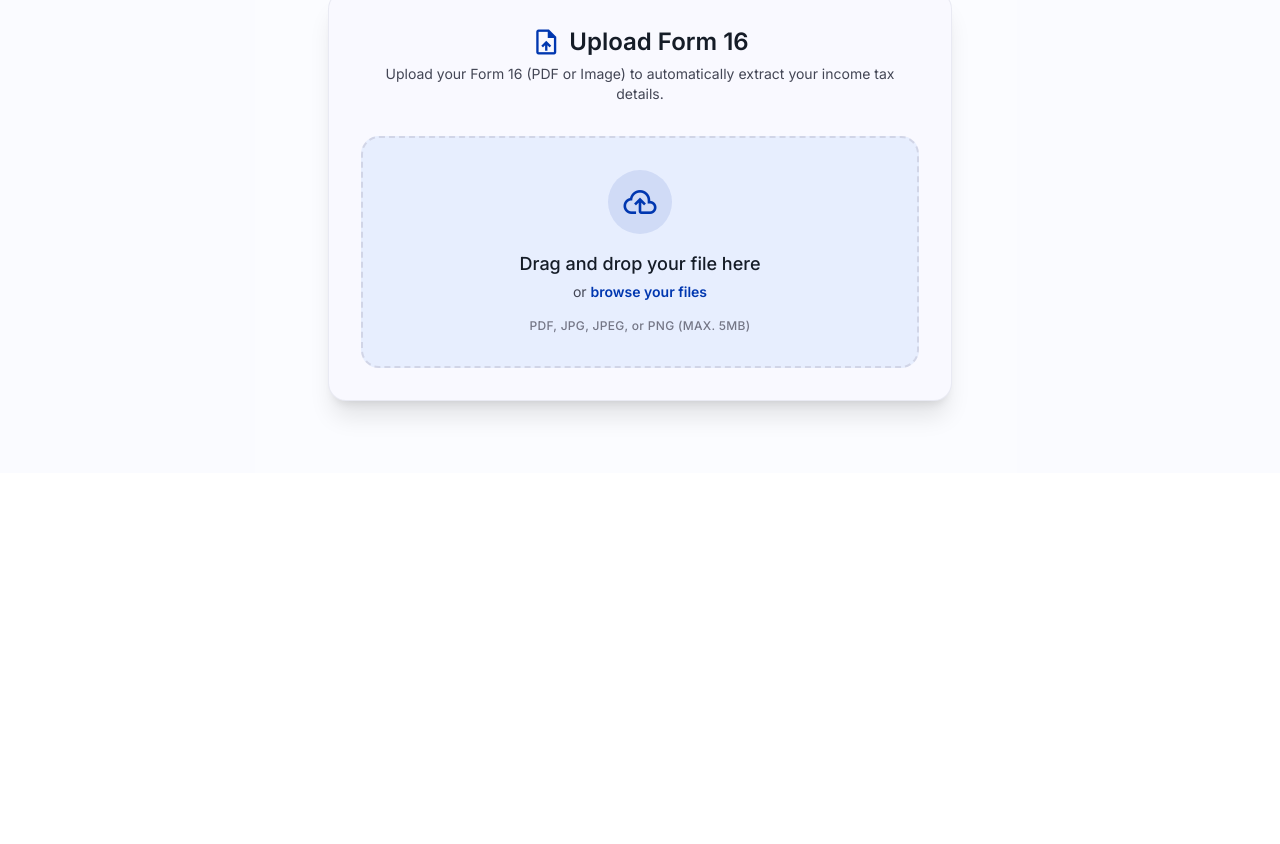
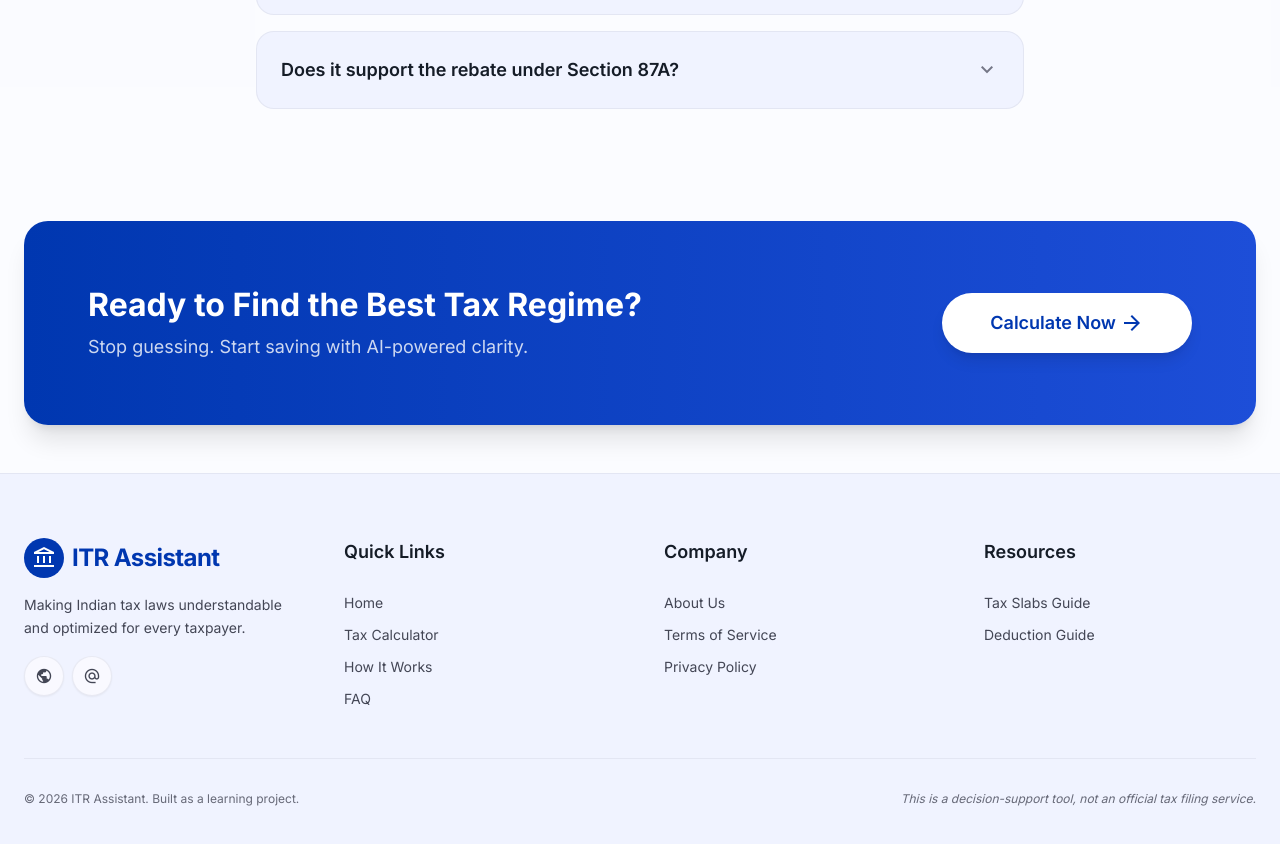
Before and after one commit to chaitradhake/ITR-Filling-Assistant, a React (Vite) app in the folder client/: page / in a window 1280 px wide. Shown: the part 3216-4060 px from the top of the page. Before the commit the page ends 3689 px from the top, so only its background shows below. Built offline with nearby package versions, Linux system fonts and the light colour scheme; no server answers.

Commit message:
Added footer section

```diff
--- a/client/index.html
+++ b/client/index.html
@@ -1,5 +1,5 @@
 <!doctype html>
-<html lang="en">
+<html lang="en" class="scroll-smooth">
   <head>
     <meta charset="UTF-8" />
     <link rel="icon" type="image/svg+xml" href="/favicon.svg" />
--- a/client/src/App.jsx
+++ b/client/src/App.jsx
@@ -7,6 +7,7 @@ import WhyChoose from './components/WhyChoose.jsx';
 import HowItWorks from './components/HowItWorks.jsx';
 import FAQ from './components/FAQ.jsx';
 import CtaBanner from './components/CtaBanner.jsx';
+import Footer from './components/Footer.jsx';
 
 function App() {
   const [status, setStatus] = useState('Loading...');
@@ -33,8 +34,7 @@ function App() {
       <Hero />
       <WhyChoose />
       <HowItWorks />
-      <FAQ />
-      <CtaBanner />
+
       {/* Top Banner / Navbar */}
       <header className="border-b border-outline-variant/20 bg-surface-bright py-md shadow-sm">
         <div className="max-w-container-max mx-auto px-gutter flex justify-between items-center">
@@ -50,7 +50,7 @@ function App() {
       </header>
 
       {/* Main Content Area */}
-      <main className="py-2xl">
+      <main id="calculator" className="py-2xl">
         <div className="max-w-container-max mx-auto px-gutter flex flex-col items-center">
 
           {/* Tab Selector Toggle */}
@@ -89,6 +89,9 @@ function App() {
           </div>
         </div>
       </main>
+      <FAQ />
+      <CtaBanner />
+      <Footer />
     </div>
   );
 }
--- /dev/null
+++ b/client/src/components/Footer.jsx
@@ -0,0 +1,94 @@
+import React from 'react';
+
+export default function Footer() {
+  return (
+    <footer className="bg-surface-container-low border-t border-outline-variant/30 text-on-surface-variant">
+      <div className="max-w-container-max mx-auto px-gutter py-3xl">
+        <div className="grid grid-cols-1 md:grid-cols-2 lg:grid-cols-4 gap-2xl">
+          {/* Column 1: Brand Info */}
+          <div className="flex flex-col gap-md">
+            <div className="flex items-center gap-2 text-headline-md font-bold text-primary">
+              <div className="w-10 h-10 rounded-full bg-primary flex items-center justify-center text-on-primary">
+                <span className="material-symbols-outlined">account_balance</span>
+              </div>
+              <span className="tracking-tight">ITR Assistant</span>
+            </div>
+            <p className="text-body-sm leading-relaxed max-w-xs">
+              Making Indian tax laws understandable and optimized for every taxpayer.
+            </p>
+            <div className="flex gap-sm">
+              <a
+                href="#"
+                className="w-10 h-10 rounded-full bg-surface border border-outline-variant/30 flex items-center justify-center text-on-surface-variant hover:text-primary hover:border-primary transition-all shadow-sm"
+              >
+                <span className="material-symbols-outlined text-lg">public</span>
+              </a>
+              <a
+                href="#"
+                className="w-10 h-10 rounded-full bg-surface border border-outline-variant/30 flex items-center justify-center text-on-surface-variant hover:text-primary hover:border-primary transition-all shadow-sm"
+              >
+                <span className="material-symbols-outlined text-lg">alternate_email</span>
+              </a>
+            </div>
+          </div>
+
+          {/* Column 2: Quick Links */}
+          <div>
+            <h3 className="text-on-surface font-semibold text-body-lg mb-lg">Quick Links</h3>
+            <ul className="flex flex-col gap-sm">
+              <li>
+                <a href="#home" className="text-body-sm hover:text-primary transition-colors">Home</a>
+              </li>
+              <li>
+                <a href="#calculator" className="text-body-sm hover:text-primary transition-colors">Tax Calculator</a>
+              </li>
+              <li>
+                <a href="#how-it-works" className="text-body-sm hover:text-primary transition-colors">How It Works</a>
+              </li>
+              <li>
+                <a href="#faq" className="text-body-sm hover:text-primary transition-colors">FAQ</a>
+              </li>
+            </ul>
+          </div>
+
+          {/* Column 3: Company */}
+          <div>
+            <h3 className="text-on-surface font-semibold text-body-lg mb-lg">Company</h3>
+            <ul className="flex flex-col gap-sm">
+              <li>
+                <a href="#" className="text-body-sm hover:text-primary transition-colors">About Us</a>
+              </li>
+              <li>
+                <a href="#" className="text-body-sm hover:text-primary transition-colors">Terms of Service</a>
+              </li>
+              <li>
+                <a href="#" className="text-body-sm hover:text-primary transition-colors">Privacy Policy</a>
+              </li>
+            </ul>
+          </div>
+
+          {/* Column 4: Resources */}
+          <div>
+            <h3 className="text-on-surface font-semibold text-body-lg mb-lg">Resources</h3>
+            <ul className="flex flex-col gap-sm">
+              <li>
+                <a href="#" className="text-body-sm hover:text-primary transition-colors">Tax Slabs Guide</a>
+              </li>
+              <li>
+                <a href="#" className="text-body-sm hover:text-primary transition-colors">Deduction Guide</a>
+              </li>
+            </ul>
+          </div>
+        </div>
+
+        {/* Bottom bar */}
+        <div className="border-t border-outline-variant/30 mt-2xl pt-xl flex flex-col md:flex-row justify-between items-center gap-md text-xs text-on-surface-variant/80">
+          <p>© 2026 ITR Assistant. Built as a learning project.</p>
+          <p className="text-center md:text-right italic">
+            This is a decision-support tool, not an official tax filing service.
+          </p>
+        </div>
+      </div>
+    </footer>
+  );
+}
```
